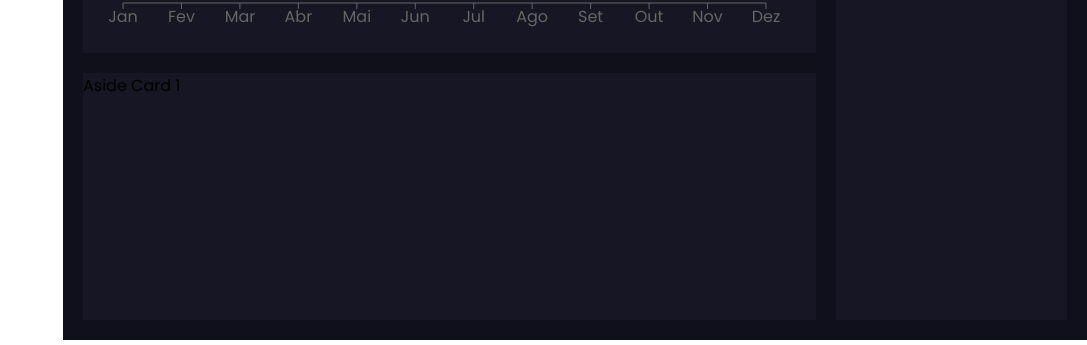
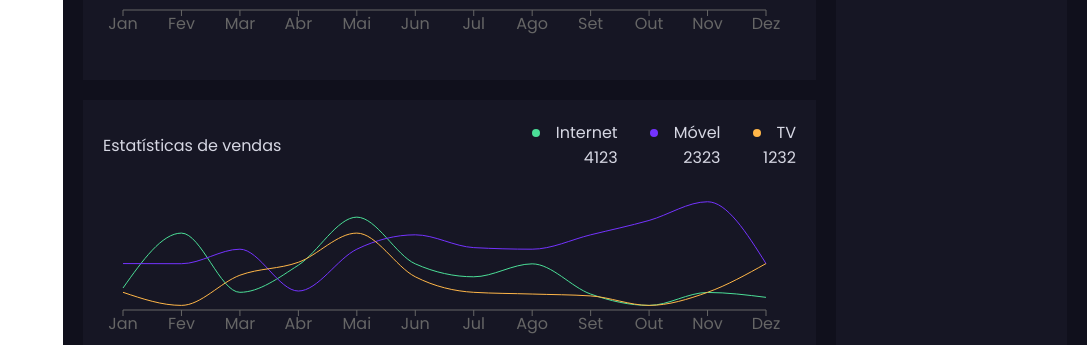
Before and after one commit to matheusteixeira7/flix-telecom, a Next.js app: page /dashboard/dashboard in a window 1280 px wide. Shown: the part 607-952 px from the top of the page, without its empty margins (193-1280 px from the left). Built offline with nearby package versions, Linux system fonts and the light colour scheme.

Commit message:
feat: add secondary card chart

```diff
--- a/src/common/components/application/dashboard-page/cards/secondary-card/secondary-card.tsx
+++ b/src/common/components/application/dashboard-page/cards/secondary-card/secondary-card.tsx
@@ -1,9 +1,110 @@
-import { Container } from './styles'
+import {
+    CartesianGrid,
+    Line,
+    LineChart,
+    ResponsiveContainer,
+    Tooltip,
+    XAxis,
+} from 'recharts'
+import {
+    Chart,
+    Container,
+    Dot,
+    Header,
+    Plan,
+    PlanHeader,
+    PlanName,
+    PlanNumber,
+    Plans,
+} from './styles'
+
+const data = [
+    { name: 'Jan', Internet: 153, Móvel: 323, TV: 123 },
+    { name: 'Fev', Internet: 535, Móvel: 322, TV: 32 },
+    { name: 'Mar', Internet: 123, Móvel: 423, TV: 242 },
+    { name: 'Abr', Internet: 312, Móvel: 132, TV: 332 },
+    { name: 'Mai', Internet: 646, Móvel: 423, TV: 535 },
+    { name: 'Jun', Internet: 321, Móvel: 523, TV: 231 },
+    { name: 'Jul', Internet: 231, Móvel: 434, TV: 123 },
+    { name: 'Ago', Internet: 321, Móvel: 423, TV: 111 },
+    { name: 'Set', Internet: 111, Móvel: 523, TV: 98 },
+    { name: 'Out', Internet: 32, Móvel: 623, TV: 32 },
+    { name: 'Nov', Internet: 122, Móvel: 753, TV: 123 },
+    { name: 'Dez', Internet: 88, Móvel: 323, TV: 323 },
+]
 
 export const SecondaryCard = () => {
     return (
         <Container>
-            <h1>Aside Card 1</h1>
+            <Header>
+                <span>Estatísticas de vendas</span>
+
+                <Plans>
+                    <Plan>
+                        <PlanHeader>
+                            <Dot color="green" />
+                            <PlanName>Internet</PlanName>
+                        </PlanHeader>
+
+                        <PlanNumber>4123</PlanNumber>
+                    </Plan>
+
+                    <Plan>
+                        <PlanHeader>
+                            <Dot color="purple" />
+                            <PlanName>Móvel</PlanName>
+                        </PlanHeader>
+
+                        <PlanNumber>2323</PlanNumber>
+                    </Plan>
+
+                    <Plan>
+                        <PlanHeader>
+                            <Dot color="yellow" />
+                            <PlanName>TV</PlanName>
+                        </PlanHeader>
+
+                        <PlanNumber>1232</PlanNumber>
+                    </Plan>
+                </Plans>
+            </Header>
+
+            <Chart>
+                <ResponsiveContainer width="100%" height={150}>
+                    <LineChart
+                        width={550}
+                        height={250}
+                        data={data}
+                        margin={{ top: 5, right: 30, left: 20 }}
+                    >
+                        <Line
+                            type="monotone"
+                            dataKey="Internet"
+                            stroke="#4BDE97"
+                            dot={false}
+                        />
+                        <Line
+                            type="monotone"
+                            dataKey="Móvel"
+                            stroke="#7433FF"
+                            dot={false}
+                        />
+                        <Line
+                            type="monotone"
+                            dataKey="TV"
+                            stroke="#FFB648"
+                            dot={false}
+                        />
+                        <CartesianGrid
+                            stroke="#33334B"
+                            horizontal={false}
+                            vertical={false}
+                        />
+                        <XAxis dataKey="name" />
+                        <Tooltip />
+                    </LineChart>
+                </ResponsiveContainer>
+            </Chart>
         </Container>
     )
 }
--- a/src/common/components/application/dashboard-page/cards/secondary-card/styles.ts
+++ b/src/common/components/application/dashboard-page/cards/secondary-card/styles.ts
@@ -1,6 +1,74 @@
 import styled from 'styled-components'
+
+interface IDotProps {
+    color: 'green' | 'purple' | 'blue' | 'yellow'
+}
 
 export const Container = styled.div`
     grid-area: secondary-card;
     background-color: ${({ theme }) => theme.colors.background_800};
+
+    width: 100%;
+    height: 100%;
+
+    padding: 1.25rem;
+
+    display: flex;
+    flex-direction: column;
+    justify-content: center;
 `
+export const Chart = styled.div`
+    width: 100%;
+    height: 100%;
+`
+
+export const Header = styled.header`
+    width: 100%;
+
+    display: flex;
+    align-items: center;
+    justify-content: space-between;
+
+    color: ${({ theme }) => theme.fontColor.title};
+
+    margin-bottom: 1.25rem;
+`
+
+export const Plans = styled.div`
+    display: flex;
+`
+
+export const Plan = styled.div`
+    margin-left: 2rem;
+
+    display: flex;
+    flex-direction: column;
+`
+
+export const PlanHeader = styled.header`
+    display: flex;
+    align-items: center;
+`
+
+export const Dot = styled.span<IDotProps>`
+    display: block;
+    height: 0.5rem;
+    width: 0.5rem;
+    border-radius: 50%;
+    background-color: ${({ theme, color }) =>
+        color === 'green'
+            ? theme.colors.success
+            : color === 'purple'
+            ? theme.colors.secondary
+            : color === 'blue'
+            ? theme.colors.info
+            : theme.colors.warning};
+
+    margin-right: 1rem;
+`
+
+export const PlanName = styled.span``
+
+export const PlanNumber = styled.span`
+    align-self: flex-end;
+`
```
